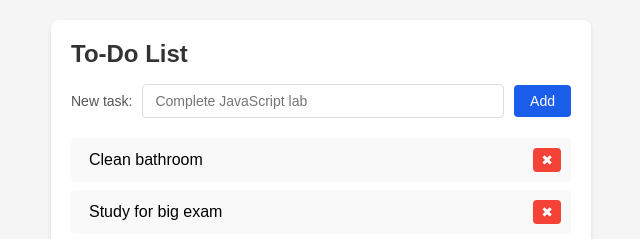
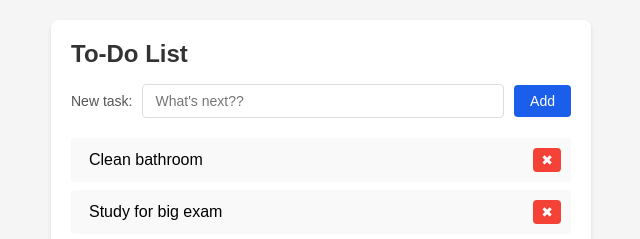
Before and after one commit to ChelseaMaBSU/CS208-11.03-Lab, a website: page index.html in a window 1280 px wide. Shown: the top 239 px of the page, 319-959 px from the left. Drawn offline with Linux system fonts and the light colour scheme; files that its build step writes are made by us from their sources; files whose address does not match are found by name.

Commit message:
11.03 Lab Complete

```diff
--- a/index.html
+++ b/index.html
@@ -16,7 +16,7 @@
 
     <div class="input-section">
       <label for="new-task">New task:</label>
-      <input type="text" id="new-task" placeholder="Complete JavaScript lab">
+      <input type="text" id="new-task" placeholder="What's next??">
       <button id="add-btn">Add</button>
     </div>
 
```
